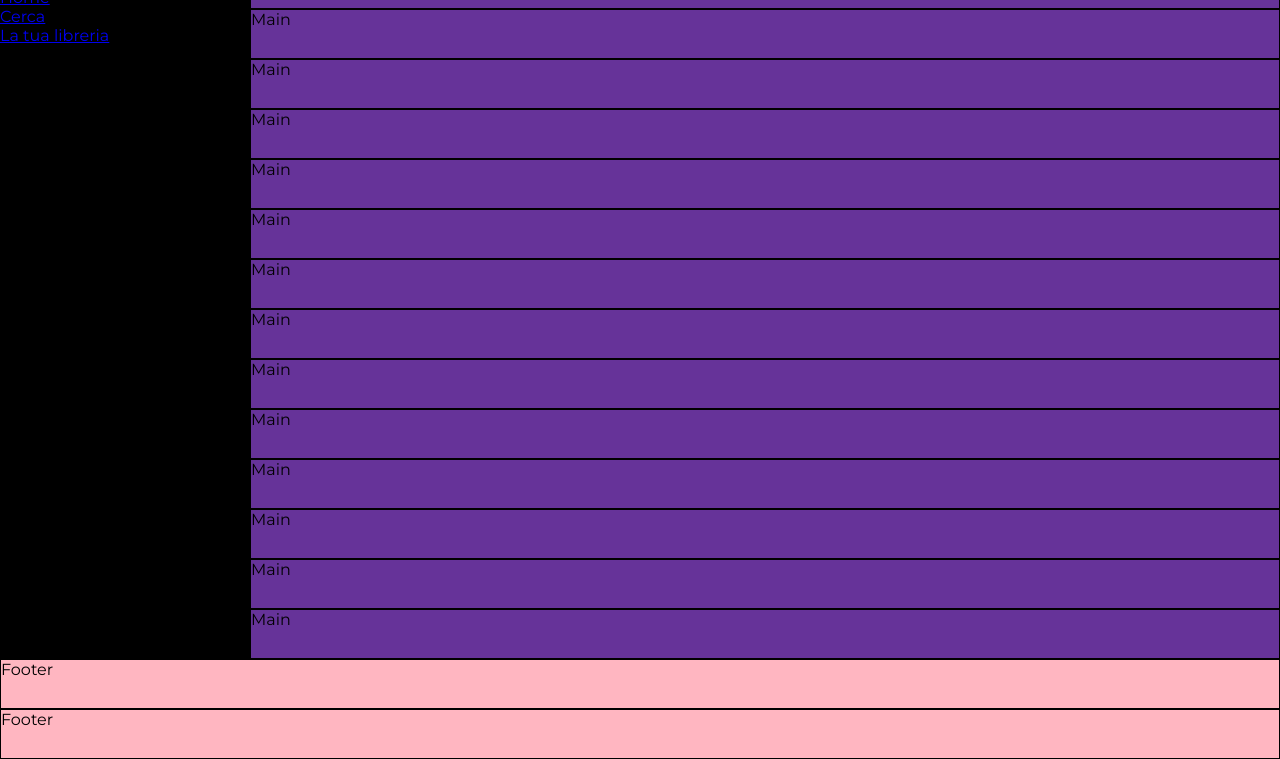
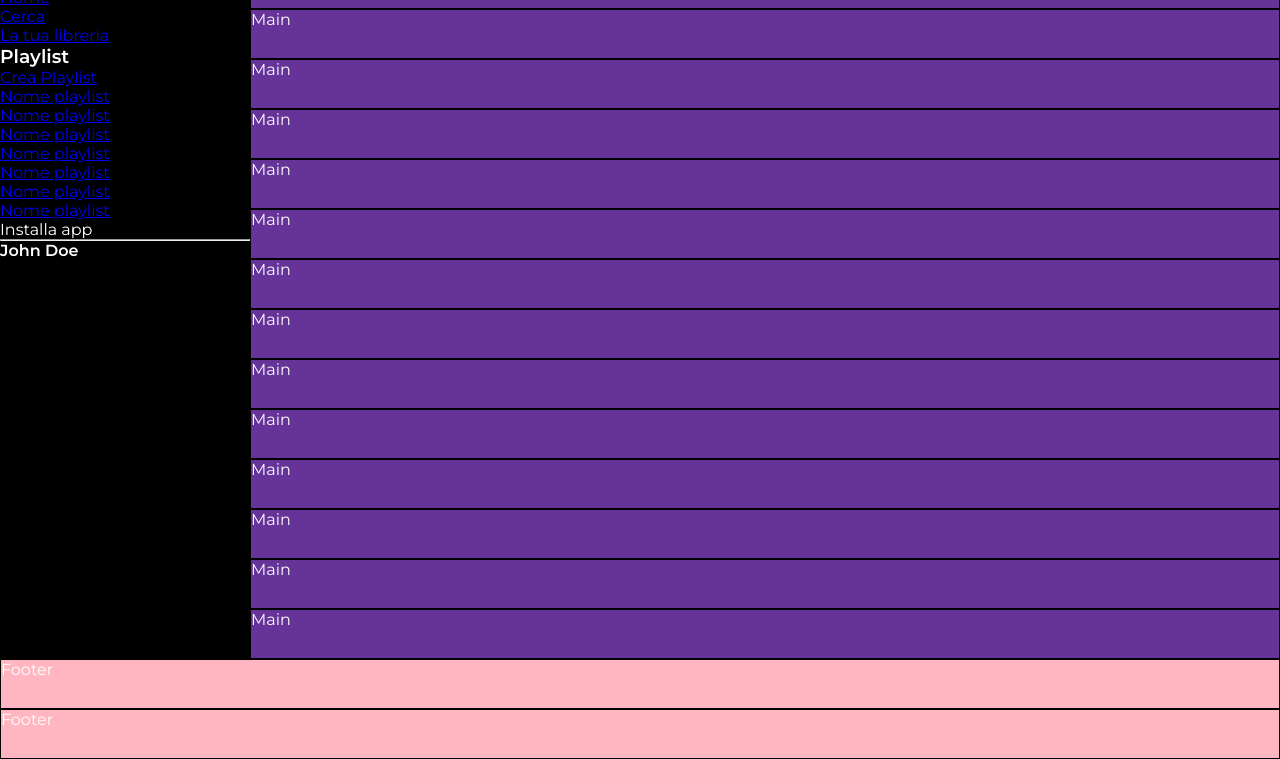
Before and after one commit to pierfrancescoscar/html-css-spotifyweb, a plain HTML site: page index.html in a window 1280 px wide. Shown: the part 161-920 px from the top of the page. Drawn offline with Linux system fonts and the light colour scheme.

Commit message:
add aside navigation links

```diff
--- a/css/main.css
+++ b/css/main.css
@@ -8,6 +8,7 @@
 
 body {
     background: #141922;
+    color: white;
 }
 
 /* Debug Box */
@@ -30,6 +31,10 @@ body {
     font-weight: 600;
 }
 
+.grey {
+    color: #7d7f84;
+}
+
 
 
 /* Header */
@@ -40,8 +45,6 @@ header {
     justify-content: flex-end;
     align-items: center;
 }
-
-
 
 /* Main */
 
@@ -55,7 +58,6 @@ main {
     display: flex;
     width: 100%;
     flex-direction: column;
-
 }
 
 .main-container .debug-box {
@@ -68,17 +70,25 @@ main {
     display: flex;
     flex-direction: column;
     background: black;
-
-
 }
 
 aside {
     width: 250px;
 }
 
-aside .debug-box {
-    background: gold;
+.spotify-playlist {
+    display: flex;
+    flex-direction: column;
+    flex-grow: 1;
 }
+
+
+
+
+
+
+
+
 
 /* Footer */
 
--- a/index.html
+++ b/index.html
@@ -40,6 +40,37 @@
                         <li><a href="#">La tua libreria</a></li>
                     </ul>
                 </nav>
+
+                <div class="spotify-playlist">
+                    <h3>Playlist</h3>
+                    <nav class="spotify-playlist-nav">
+                        <ul>
+                            <li><a href="#">Crea Playlist</a></li>
+                            <li><a href="#">Nome playlist</a></li>
+                            <li><a href="#">Nome playlist</a></li>
+                            <li><a href="#">Nome playlist</a></li>
+                            <li><a href="#">Nome playlist</a></li>
+                            <li><a href="#">Nome playlist</a></li>
+                            <li><a href="#">Nome playlist</a></li>
+                            <li><a href="#">Nome playlist</a></li>
+                        </ul>
+                    </nav>
+
+                </div>
+
+                    <div class="spotify-account-name">
+                            <div class="app-install">
+                                Installa app
+                            </div>
+
+                            <hr>
+
+                            <div class="account-name">
+                                <h4>John Doe</h4>
+                            </div>
+
+                    </div>
+
             </aside>
         </div>
 
```
